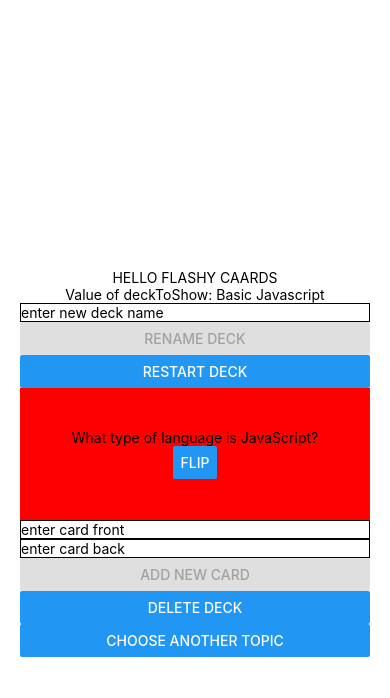
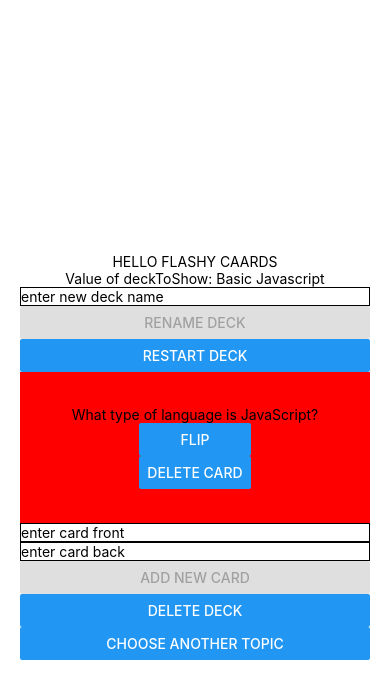
Before and after one commit to jurjukn/Flashy, a React Native app in the folder FlashyApp/: screen / in a window 390 px wide. Both pictures are taken after a click on the button "BASIC JAVASCRIPT". Shown: the top 698 px of the page. Built offline with nearby package versions, Linux system fonts and the light colour scheme.

Commit message:
testing no ff

```diff
--- a/FlashyApp/AddNewCardForm.js
+++ b/FlashyApp/AddNewCardForm.js
@@ -17,7 +17,7 @@ class AddNewCardForm extends Component {
             backIsValid: false,
             cardFront: '',
             cardBack: '',
-            deck: props.currentDeck
+            deck: props.currentDeck,
         };
     }
 
@@ -45,8 +45,9 @@ class AddNewCardForm extends Component {
         newCard = {front: this.state.cardFront, back: this.state.cardBack}
         newDeck = this.state.deck
         newDeck.cards.push(newCard)
-        this.setState({deck: newDeck})
-        console.log(this.state.deck)
+        this.setState({
+            deck: newDeck,
+        })
     }
 
     render(){
--- a/FlashyApp/AddNewDeckForm.js
+++ b/FlashyApp/AddNewDeckForm.js
@@ -27,6 +27,7 @@ class AddNewDeckForm extends Component {
         console.log("save new deck")
         const newDeck = {cards: [], name: this.state.deckName}
         this.state.addNewDeckAction(newDeck)
+        this.setState({deckName: ''})
     }
 
     render(){
@@ -36,6 +37,7 @@ class AddNewDeckForm extends Component {
                     style={styles.input}
                     placeholder="enter deck name"
                     onChangeText={this.checkDeckName}
+                    value={this.state.deckName}
                 />
                 <Button
                     title="Add deck"
--- a/FlashyApp/App.js
+++ b/FlashyApp/App.js
@@ -7,6 +7,8 @@ import decks from './flashcards'
 import DecksList from './DecksList'
 import CardsView from './CardsView'
 import EditDeck from './EditDeck'
+
+//Testing git
 
 export default class FlashyCards extends React.Component {
 
@@ -46,10 +48,22 @@ export default class FlashyCards extends React.Component {
   }
 
   deleteDeck = (deckToDelete) => {
-    console.log("I will delete your deck")
     const newDecks = this.state.decks.filter((deck) => deck !== deckToDelete)
     this.setState({decks: newDecks})
     this.startMainMenu()
+  }
+
+  deleteCard = (cardToDelete) => {
+      // console.log("I will delete this card")
+      // console.log(cardToDelete)
+      // console.log(this.state.currentGameCardsList)
+      const newCardsList = this.state.currentGameCardsList.cards.filter((card) => card !== cardToDelete)
+      const newDeck = this.state.currentGameCardsList
+      newDeck.cards = []
+      newDeck.cards = newCardsList
+      this.setState({currentGameCardsList: newDeck})
+      // console.log(this.state.currentGameCardsList)
+      return this.state.currentGameCardsList
   }
 
 	render() {
@@ -63,7 +77,12 @@ export default class FlashyCards extends React.Component {
         ) : (
           <View>
             <EditDeck  renameDeckAction={this.renameDeck} oldDeckName={this.state.currentGameCardsList.name} />
-            <CardsView currentDeck={this.state.currentGameCardsList} changeDeckAction={this.startMainMenu} deleteDeckAction={this.deleteDeck} />
+            <CardsView
+              currentDeck={this.state.currentGameCardsList}
+              changeDeckAction={this.startMainMenu}
+              deleteDeckAction={this.deleteDeck}
+              deleteCardAction={this.deleteCard}
+            />
           </View>
         )}
 
--- a/FlashyApp/CardsView.js
+++ b/FlashyApp/CardsView.js
@@ -14,7 +14,8 @@ class CardsView extends Component {
             correctCardsDeck: [],
             incorrectCardsDeck: [],
             firstDeckCard: this.props.currentDeck.cards[0],
-            deleteDeckAction: props.deleteDeckAction
+            deleteDeckAction: props.deleteDeckAction,
+            deleteCardAction: props.deleteCardAction
         };
     }
 
@@ -37,7 +38,6 @@ class CardsView extends Component {
     }
 
     restartDeck = () => {
-        console.log("Deck restart in CardsView")
         newDeck = this.state.deck
         newDeck.cards = (this.state.incorrectCardsDeck.concat(this.state.deck.cards)).concat(this.state.correctCardsDeck)
         this.setState({
@@ -46,7 +46,11 @@ class CardsView extends Component {
             correctCardsDeck: [],
             firstDeckCard: this.state.deck.cards[0]
         })
-        console.log(this.state.deck.cards)
+    }
+
+    deleteCard = () => {
+        const newDeck = this.state.deleteCardAction(this.state.firstDeckCard)
+        this.setState({deck: newDeck, firstDeckCard: newDeck.cards[0]})
     }
 
     render(){
@@ -72,7 +76,13 @@ class CardsView extends Component {
                     {this.state.showFront===true ? (
 
                         this.state.firstDeckCard !== undefined ? (
-                            <Button title="Flip" onPress={() => this.setState({showFront: false} ) }/>
+                            <View>
+                                <Button title="Flip" onPress={() => this.setState({showFront: false} ) }/>
+                                <Button
+                                    title="Delete card"
+                                    onPress={() => this.deleteCard()}
+                                />
+                            </View>
                         ) : (
                             <Button title="Reshuffle" onPress={() => this.setState({
                                 deck: this.reshuffleDeck(),
```
